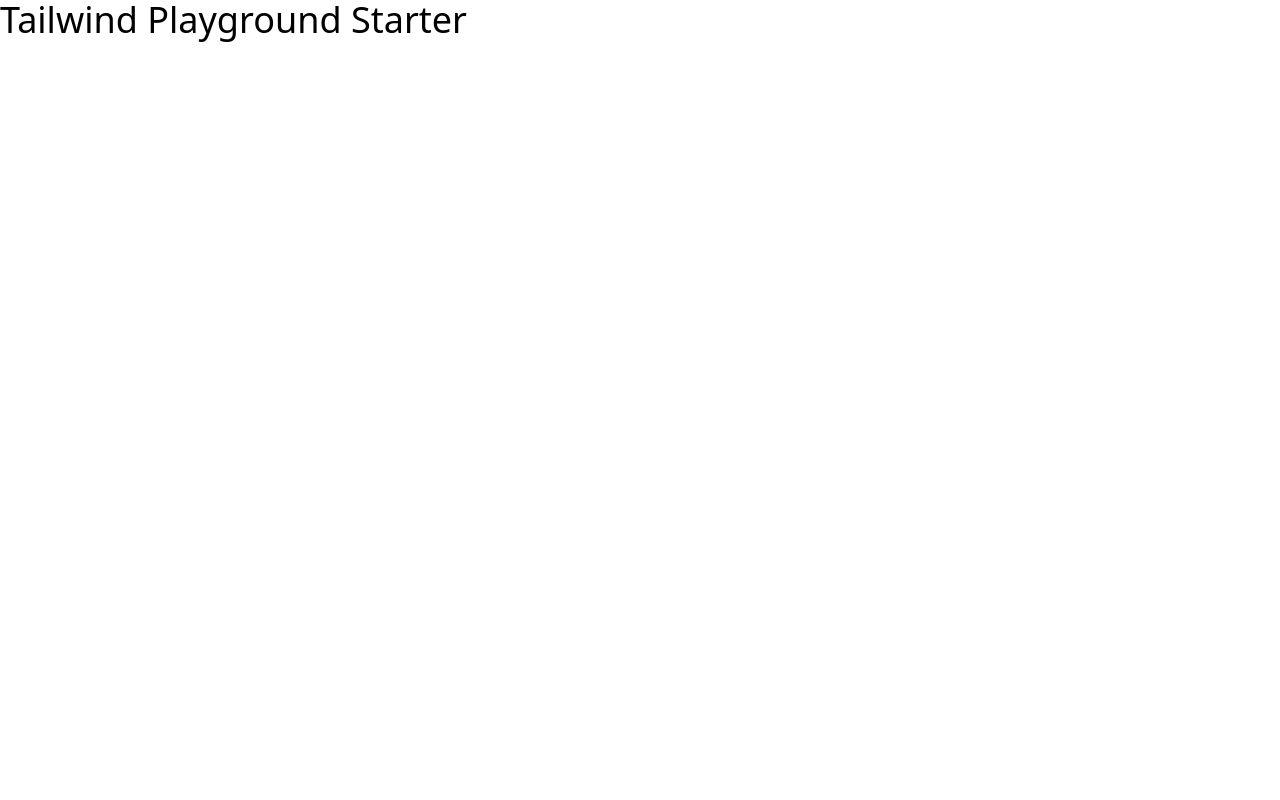
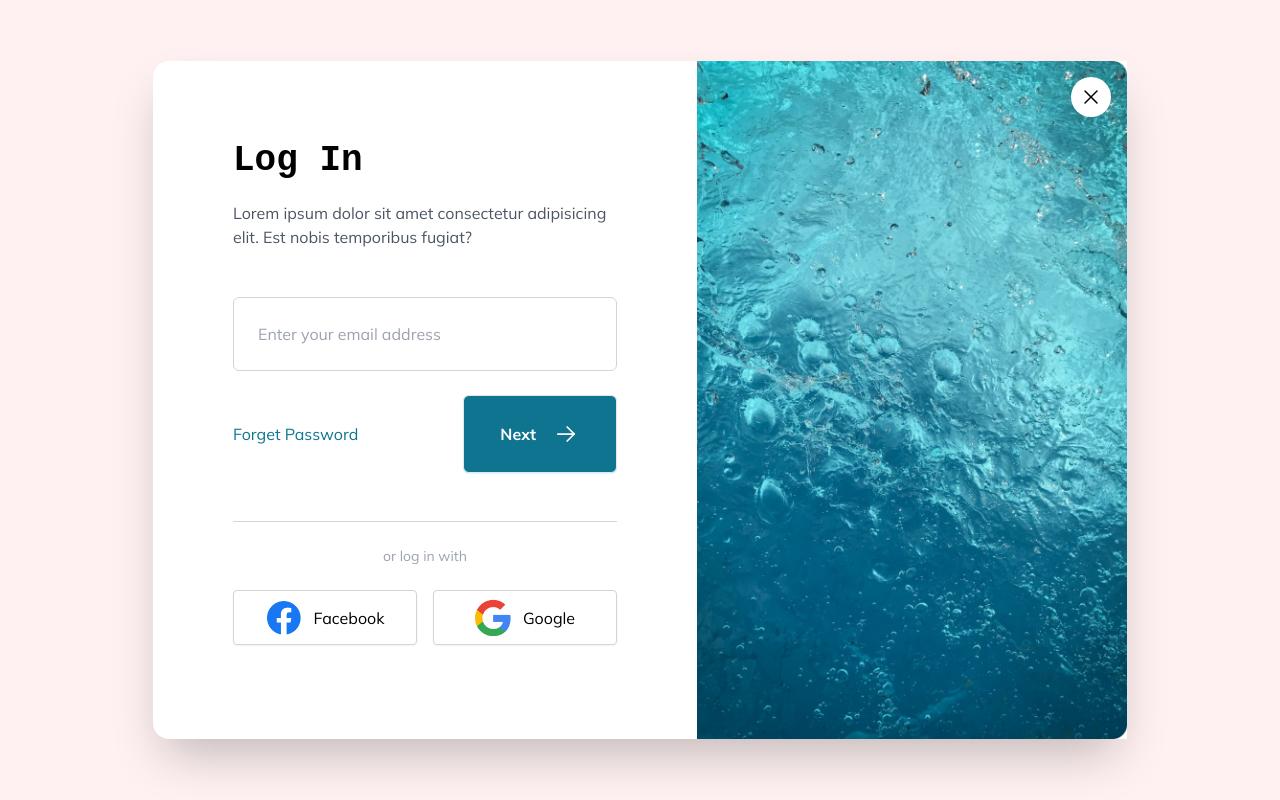
Before and after one commit to M4p4/tailwind-designs, a website: page login-modal/index.html in a window 1280 px wide. Drawn offline with nearby package versions, Linux system fonts and the light colour scheme; files that its build step writes are made by us from their sources.

Commit message:
added project 5 final

```diff
--- a/login-modal/index.html
+++ b/login-modal/index.html
@@ -5,9 +5,112 @@
     <meta http-equiv="X-UA-Compatible" content="IE=edge" />
     <meta name="viewport" content="width=device-width, initial-scale=1.0" />
     <link rel="stylesheet" href="css/styles.css" />
-    <title>Tailwind Playground Starter</title>
+    <link rel="preconnect" href="https://fonts.googleapis.com" />
+    <link rel="preconnect" href="https://fonts.gstatic.com" crossorigin />
+    <link
+      href="https://fonts.googleapis.com/css2?family=Mulish:wght@400;500;600;700&family=Rokkitt:wght@600;700&display=swap"
+      rel="stylesheet"
+    />
+    <title>Login Modal</title>
   </head>
   <body>
-    <h1 class="text-4xl">Tailwind Playground Starter</h1>
+    <!-- Global Container -->
+    <div class="flex items-center justify-center min-h-screen bg-rose-50">
+      <!-- Card Container -->
+      <div
+        class="relative flex flex-col md:flex-row m-6 space-y-10 md:space-y-0 bg-white shadow-2xl rounded-2xl md:m-0"
+      >
+        <!-- Left Side -->
+        <div class="p-6 md:p-20">
+          <h2 class="font-mono mb-5 text-4xl font-bold">Log In</h2>
+          <p class="max-w-sm mb-12 font-sans font-light text-gray-600">
+            Lorem ipsum dolor sit amet consectetur adipisicing elit. Est nobis
+            temporibus fugiat?
+          </p>
+          <input
+            type="text"
+            class="w-full p-6 border border-gray-300 rounded-md placeholder:font-sans placeholder:font-light"
+            placeholder="Enter your email address"
+          />
+
+          <!-- Middle Content-->
+          <div
+            class="flex flex-col items-center justify-between mt-6 space-y-6 md:flex-row md:space-y-0"
+          >
+            <div class="font-thin text-cyan-700">Forget Password</div>
+
+            <button
+              class="flex justify-center items-center p-6 space-x-4 font-sans font-bold text-white rounded-md px-9 bg-cyan-700 shadow-cyan-100 hover:bg-opacity-90 shadow-sm hover:shadow-lg border transition hover:-translate-y-0.5 duration-150 w-full md:w-auto"
+            >
+              <span>Next</span>
+              <svg
+                xmlns="http://www.w3.org/2000/svg"
+                class="w-7"
+                viewBox="0 0 24 24"
+                stroke-width="1.5"
+                stroke="#ffffff"
+                fill="none"
+                stroke-linecap="round"
+                stroke-linejoin="round"
+              >
+                <path stroke="none" d="M0 0h24v24H0z" fill="none" />
+                <line x1="5" y1="12" x2="19" y2="12" />
+                <line x1="13" y1="18" x2="19" y2="12" />
+                <line x1="13" y1="6" x2="19" y2="12" />
+              </svg>
+            </button>
+          </div>
+
+          <!-- Border -->
+          <div class="mt-12 border-b border-b-gray-300"></div>
+
+          <!-- Bottom Content -->
+          <p class="py-6 text-sm font-thin text-center text-gray-400">
+            or log in with
+          </p>
+
+          <!-- Bottom Buttons Container -->
+          <div
+            class="flex flex-col md:flex-row space-y-6 md:space-y-0 md:space-x-4"
+          >
+            <button
+              class="flex items-center justify-center py-2 space-x-3 border border-gray-300 rounded shadow-sm hover:shadow-lg hover:bg-opacity-30 hover:-translate-y-0.5 transition duration-150 md:w-1/2"
+            >
+              <img src="images/facebook.png" class="w-9" />
+              <span class="font-thin">Facebook</span>
+            </button>
+            <button
+              class="flex items-center justify-center py-2 space-x-3 border border-gray-300 rounded shadow-sm hover:shadow-lg hover:bg-opacity-30 hover:-translate-y-0.5 transition duration-150 md:w-1/2"
+            >
+              <img src="images/google.png" class="w-9" />
+              <span class="font-thin">Google</span>
+            </button>
+          </div>
+        </div>
+
+        <!-- Right Side -->
+        <img src="images/image.jpg" class="w-[430px] hidden md:block" />
+
+        <!-- Close Button -->
+        <div
+          class="group absolute -top-5 right-4 flex items-center justify-center w-10 h-10 bg-gray-200 rounded-full md:bg-white md:top-4 hover:cursor-pointer hover:-translate-y-0.5 transition duration-150"
+        >
+          <svg
+            xmlns="http://www.w3.org/2000/svg"
+            class="w-6 h-6 text-black group-hover:text-gray-600"
+            viewBox="0 0 24 24"
+            stroke-width="1.5"
+            stroke="currentColor"
+            fill="none"
+            stroke-linecap="round"
+            stroke-linejoin="round"
+          >
+            <path stroke="none" d="M0 0h24v24H0z" fill="none" />
+            <line x1="18" y1="6" x2="6" y2="18" />
+            <line x1="6" y1="6" x2="18" y2="18" />
+          </svg>
+        </div>
+      </div>
+    </div>
   </body>
 </html>
--- a/login-modal/tailwind.config.js
+++ b/login-modal/tailwind.config.js
@@ -2,6 +2,10 @@
 module.exports = {
   content: ['./*.{html,js}'],
   theme: {
+    fontFamily: {
+      sans: ['Mulish', 'sans-serif'],
+      mono: ['Rokkit', 'monospace'],
+    },
     extend: {},
   },
   plugins: [],
```
Also changed, not shown: 1 other file.
